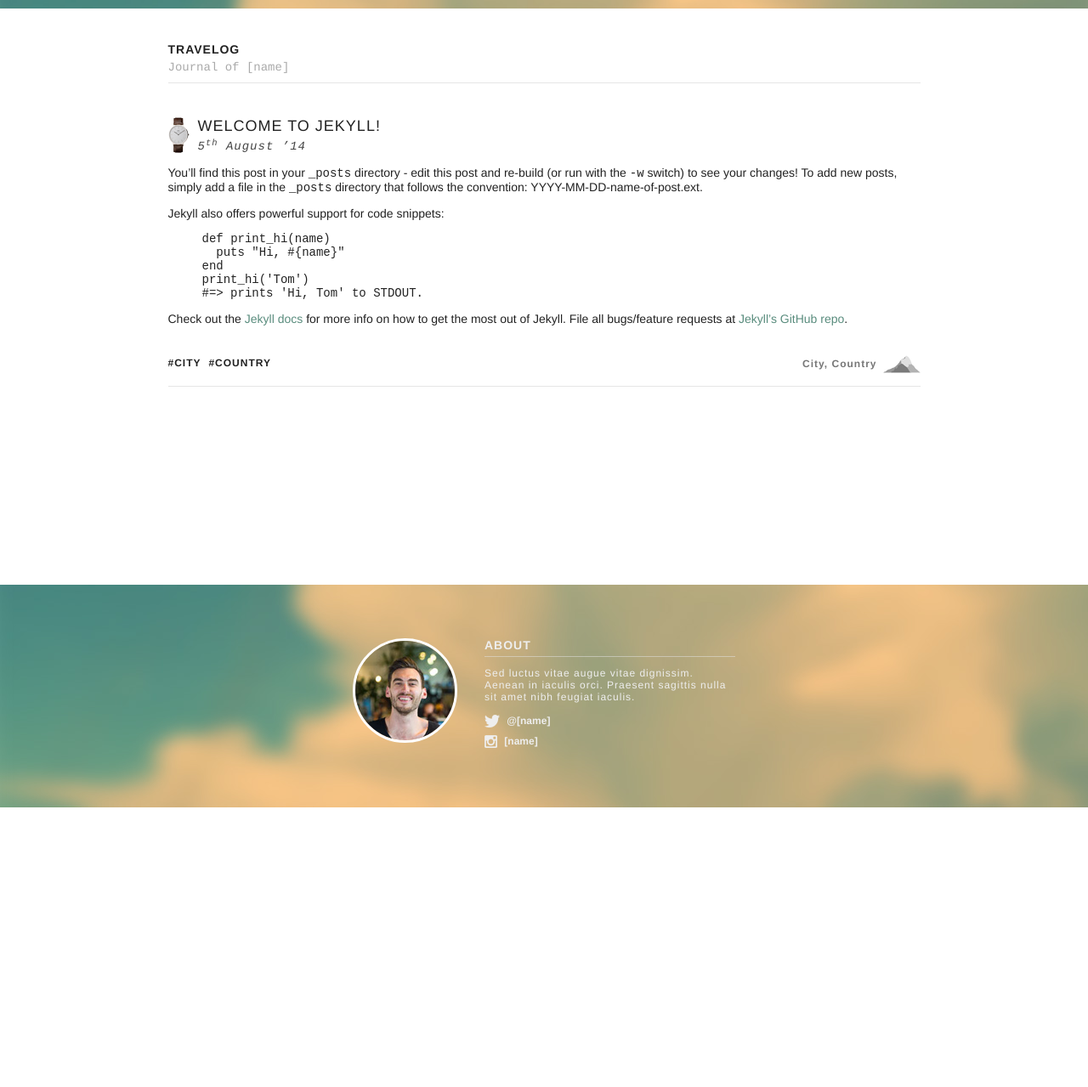
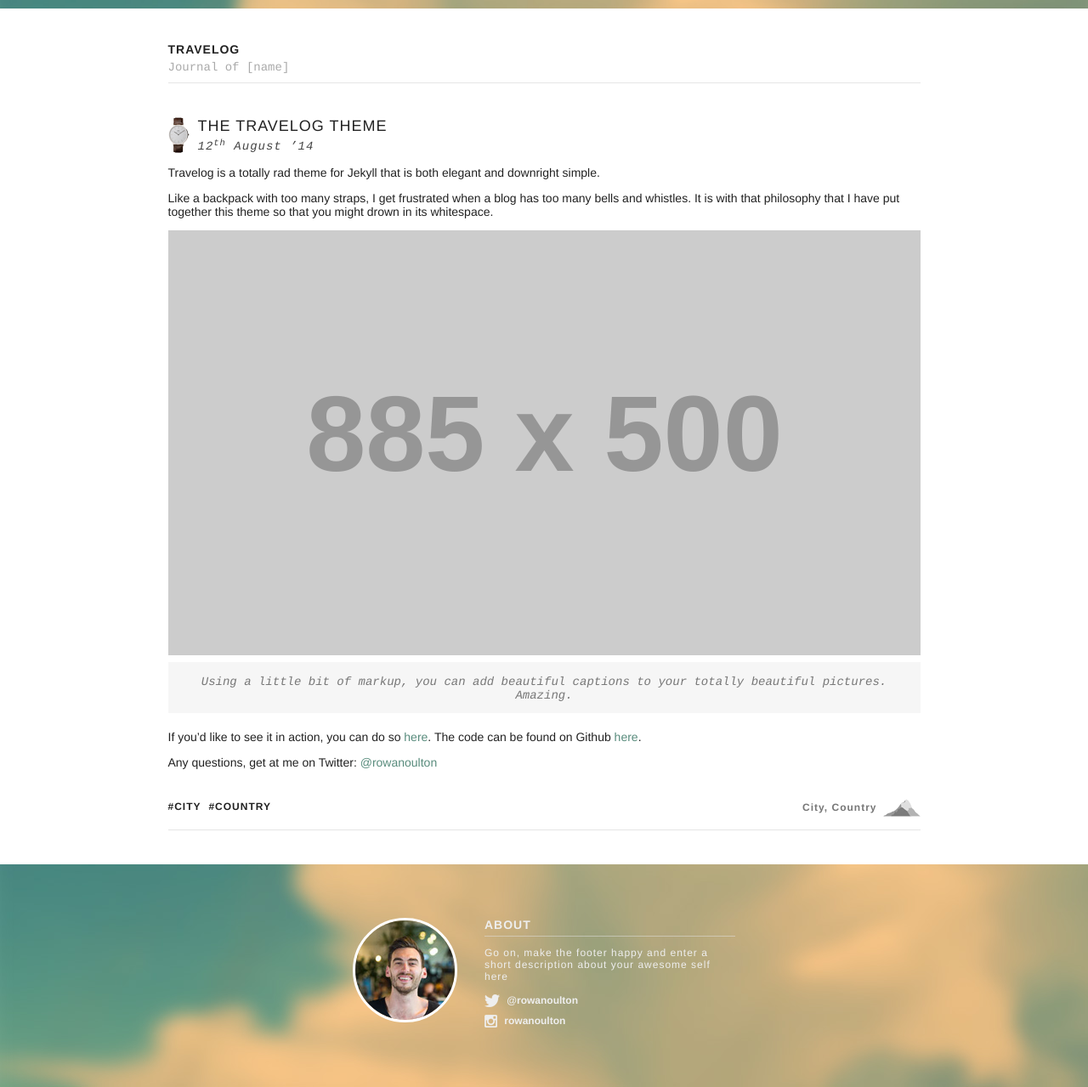
Before and after one commit to rowanoulton/travelog-theme, a Jekyll site: the page built from index.html, in a window 1280 px wide. Shown: the whole page at 85% size. Built offline with Jekyll 4.4.1, drawn with Linux system fonts in a browser that asks for light colours; the list of posts is cut into pages by our own code; before the commit the page ends 950 px from its top, so only the background shows below that.

Commit message:
Fill in marketing jazz

```diff
--- a/_config.yml
+++ b/_config.yml
@@ -2,12 +2,12 @@
 title: Travelog
 subtitle: "Journal of [name]"
 email: your-email@domain.com
-description: "Sed luctus vitae augue vitae dignissim. Aenean in iaculis orci. Praesent sagittis nulla sit amet nibh feugiat iaculis."
+description: "Go on, make the footer happy and enter a short description about your awesome self here"
 baseurl: ""
 url: "http://yourdomain.com"
-twitter_username: "[name]"
-github_username:  "[name]"
-instagram_username: "[name]"
+twitter_username: "rowanoulton"
+github_username:  "rowanoulton"
+instagram_username: "rowanoulton"
 
 # Build settings
 markdown: kramdown
--- a/_posts/2014-08-05-welcome-to-jekyll.markdown
+++ /dev/null
@@ -1,26 +0,0 @@
----
-layout: post
-title:  "Welcome to Jekyll!"
-date:   2014-08-05 17:39:55
-categories: jekyll update
-location: City, Country
-tags: city country
----
-
-You'll find this post in your `_posts` directory - edit this post and re-build (or run with the `-w` switch) to see your changes!
-To add new posts, simply add a file in the `_posts` directory that follows the convention: YYYY-MM-DD-name-of-post.ext.
-
-Jekyll also offers powerful support for code snippets:
-
-{% highlight ruby %}
-def print_hi(name)
-  puts "Hi, #{name}"
-end
-print_hi('Tom')
-#=> prints 'Hi, Tom' to STDOUT.
-{% endhighlight %}
-
-Check out the [Jekyll docs][jekyll] for more info on how to get the most out of Jekyll. File all bugs/feature requests at [Jekyll's GitHub repo][jekyll-gh].
-
-[jekyll-gh]: https://github.com/jekyll/jekyll
-[jekyll]:    http://jekyllrb.com
--- /dev/null
+++ b/_posts/2014-08-12-the-travelog-theme.markdown
@@ -0,0 +1,21 @@
+---
+layout: post
+title:  "The Travelog Theme"
+date:   2014-08-12 17:39:55
+categories: city country
+location: City, Country
+tags: city country
+---
+
+Travelog is a totally rad theme for Jekyll that is both elegant and downright simple.
+
+Like a backpack with too many straps, I get frustrated when a blog has too many bells and whistles. It is with that philosophy that I have put together this theme so that you might drown in its whitespace.
+
+<div class="post-image">
+    <img src="http://placehold.it/885x500" />
+    <p class="post-image-caption">Using a little bit of markup, you can add beautiful captions to your totally beautiful pictures. Amazing.</p>
+</div>
+
+If you'd like to see it in action, you can do so [here](https://travelog-theme.github.io/). The code can be found on Github [here](https://github.com/rowanoulton/travelog-theme).
+
+Any questions, get at me on Twitter: [@rowanoulton](https://twitter.com/rowanoulton/)
```
